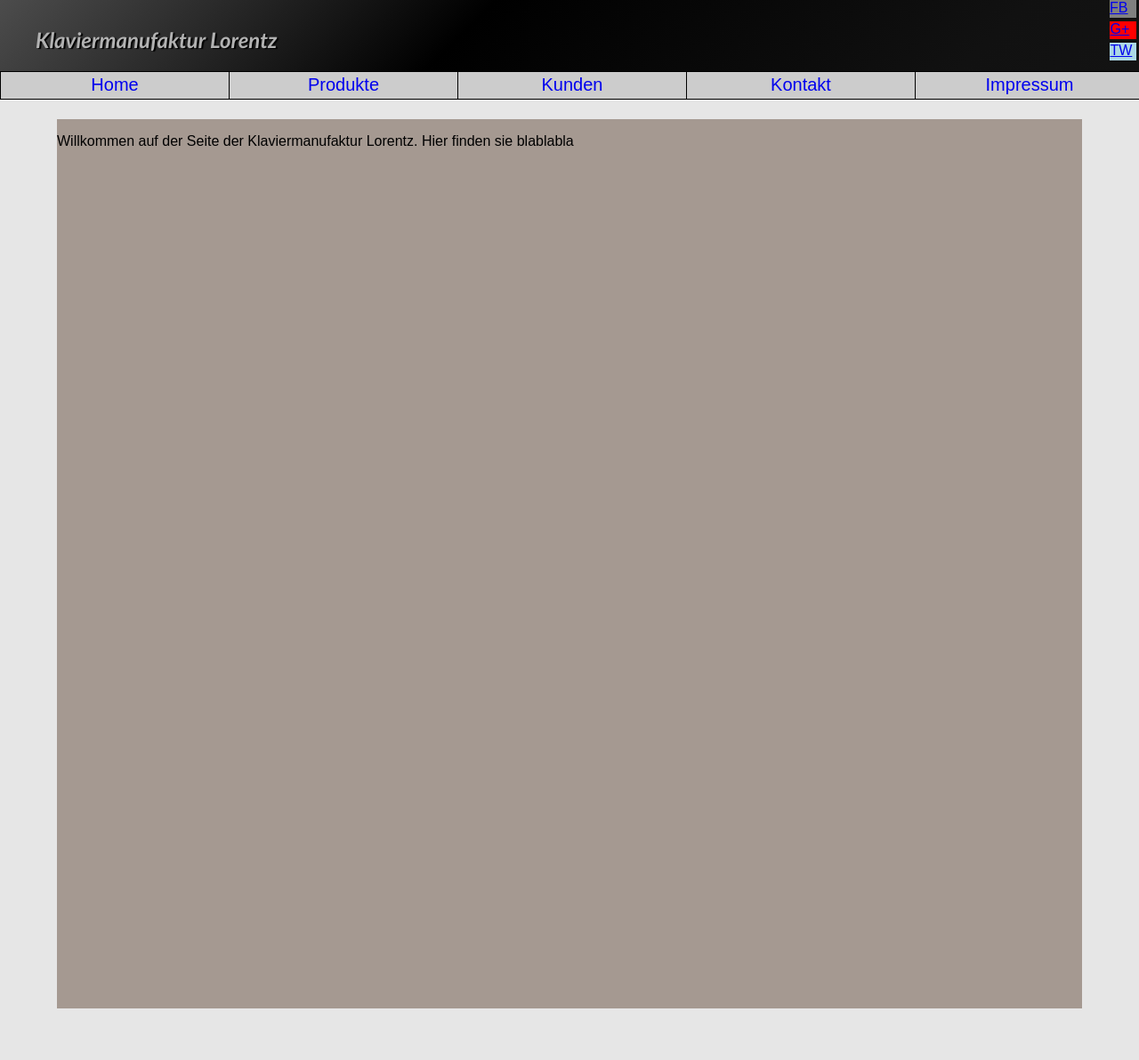
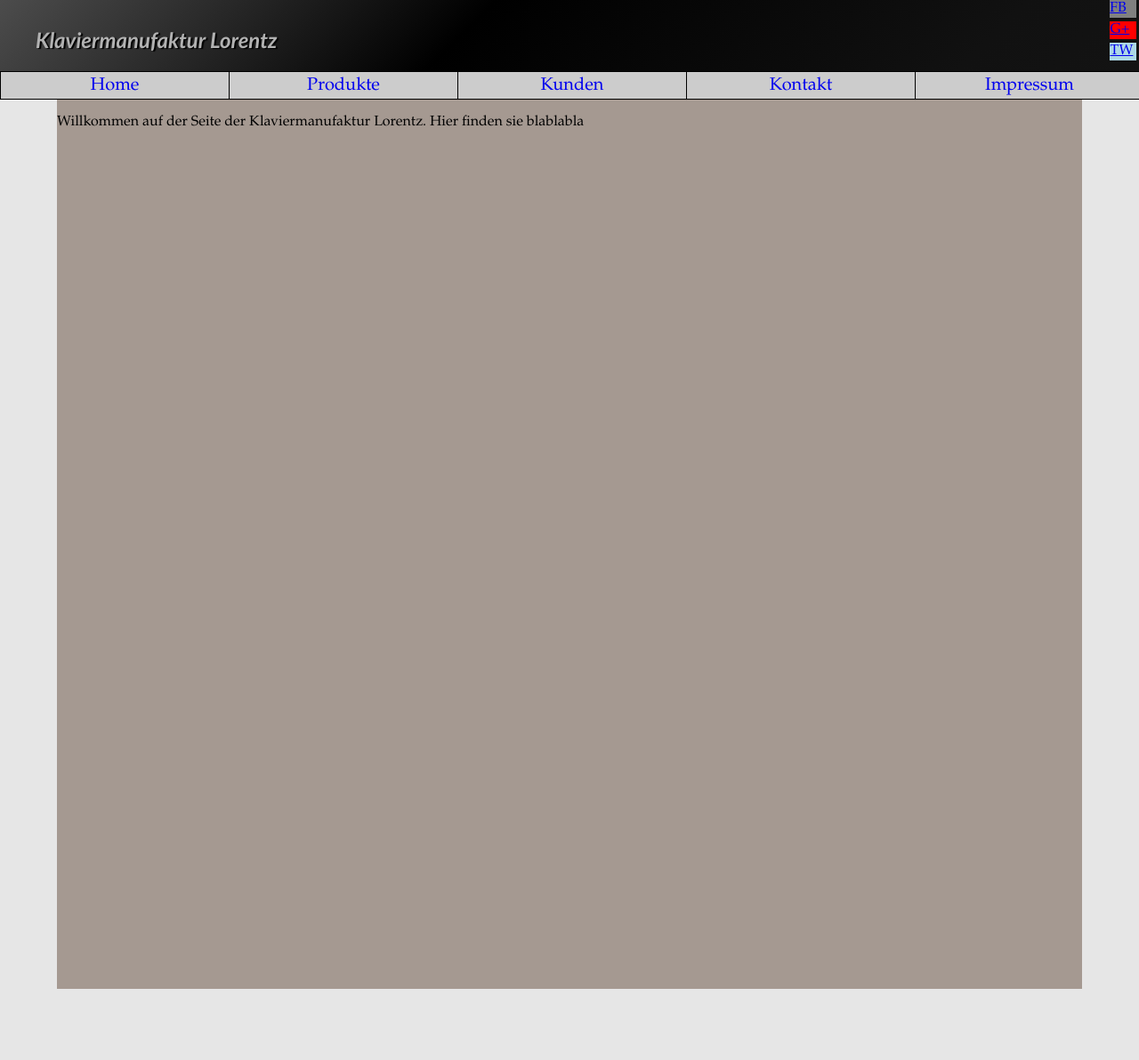
Before and after one commit to Sossenbinder/Website-Projekt, a PHP site: page /HTML/home.html in a window 1280 px wide. Shown: the whole page at 89% size. Run offline with PHP 8.4, Linux system fonts and the light colour scheme.

Commit message:
Revert "Revert "Changes from Meeting""
This reverts commit 8a244816a042ef328829a5be60fbab9148e8fe5d.

```diff
--- a/CSS/style.css
+++ b/CSS/style.css
@@ -1,5 +1,5 @@
 *{
-  font-family: Century Gothic, sans-serif;
+  font-family: Baskerville, "Baskerville Old Face", "Goudy Old Style", Garamond, "Times New Roman", serif;
 }
 
 html,body
@@ -76,7 +76,7 @@ html,body
   position: absolute;
 
   left: 5%;
-  top: 2%;
+  top: 0%;
   right: 5%;
 
   height: 1000px;
@@ -144,7 +144,7 @@ html,body
 }
 
 .menuElement:hover{
-  background-color: white;
+  background-color: gold;
 }
 
 .menuElement:active{
```
